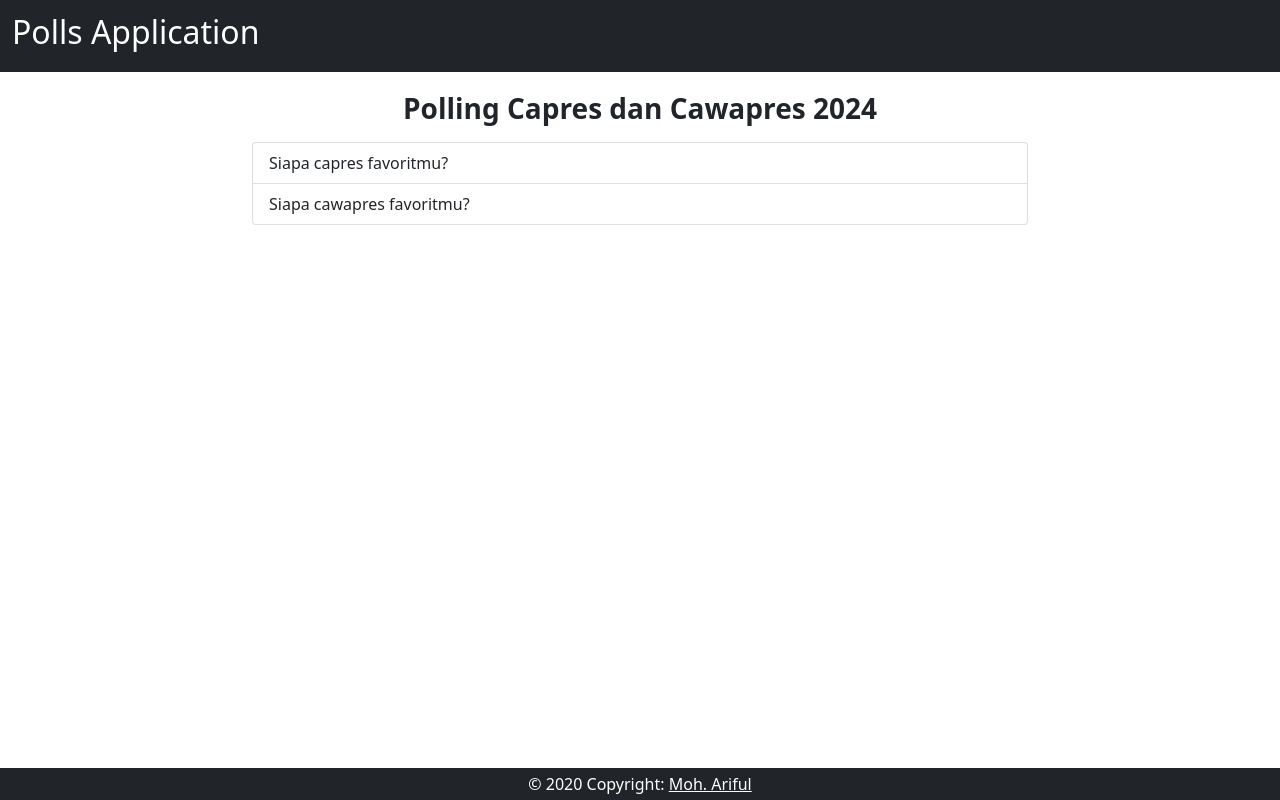
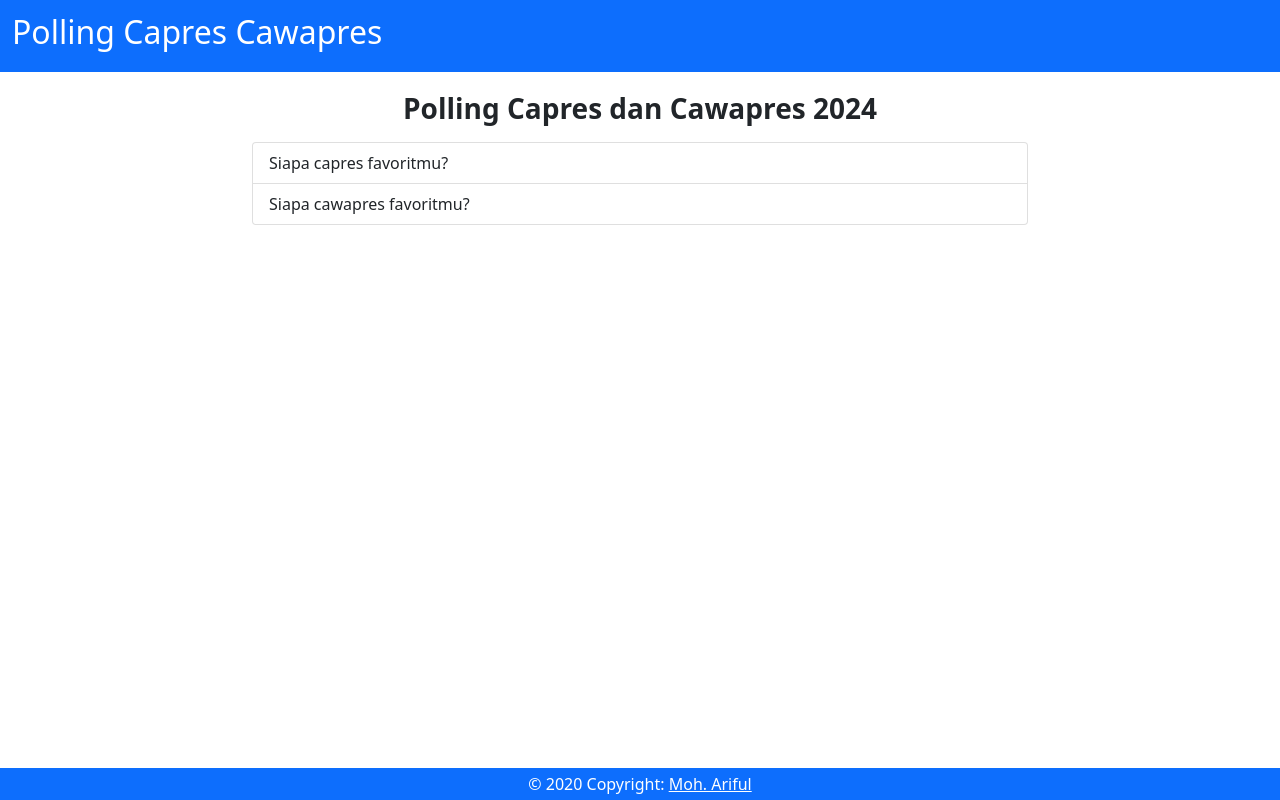
Before and after one commit to moh-ariful/build-a-favorite-presidential-candidate-poll, a Django app: page / in a window 1280 px wide. Run offline with Django 3.2, Linux system fonts and the light colour scheme; data comes from the database, SQL or seed files in the repository; both versions use the stored data as it was after the commit.

Commit message:
Ready to upload to github

```diff
--- a/polls/settings.py
+++ b/polls/settings.py
@@ -9,7 +9,7 @@ BASE_DIR = Path(__file__).resolve().parent.parent
 # See https://docs.djangoproject.com/en/3.2/howto/deployment/checklist/
 
 # SECURITY WARNING: keep the secret key used in production secret!
-SECRET_KEY = 'django-insecure-0e#=!q#x&gghh7kinvxm^zji1(p260qktw6i$&tu0m3z0to6w5'
+SECRET_KEY = 'django-insecure-xxxxxxxxxxxxxxxxxxxxxxxxx(xxxxxxxxxxxxxxxxxxxxxxxx'
 
 # SECURITY WARNING: don't run with debug turned on in production!
 DEBUG = True
--- a/pollsapp/templates/base.html
+++ b/pollsapp/templates/base.html
@@ -13,9 +13,9 @@
 
 </head>
 <body>
-    <nav class="navbar navbar-expand-lg navbar-dark bg-dark">
+    <nav class="navbar navbar-expand-lg navbar-dark bg-primary">
         <div class="container-fluid">
-          <a class="navbar-brand" href="{% url 'index' %}"><h2>Polls Application</h2></a>
+          <a class="navbar-brand" href="{% url 'index' %}"><h2>Polling Capres Cawapres</h2></a>
           <button class="navbar-toggler" type="button" data-bs-toggle="collapse" data-bs-target="#navbarNavAltMarkup" aria-controls="navbarNavAltMarkup" aria-expanded="false" aria-label="Toggle navigation">
             <span class="navbar-toggler-icon"></span>
           </button>
@@ -31,7 +31,7 @@
 
  <!-- Footer -->
 
- <footer class=" bg-dark fixed-bottom p-1">
+ <footer class=" bg-primary fixed-bottom p-1">
 
     <!-- Copyright -->
     <div class="text-center text-white">
```
Also changed, not shown: db.sqlite3.
